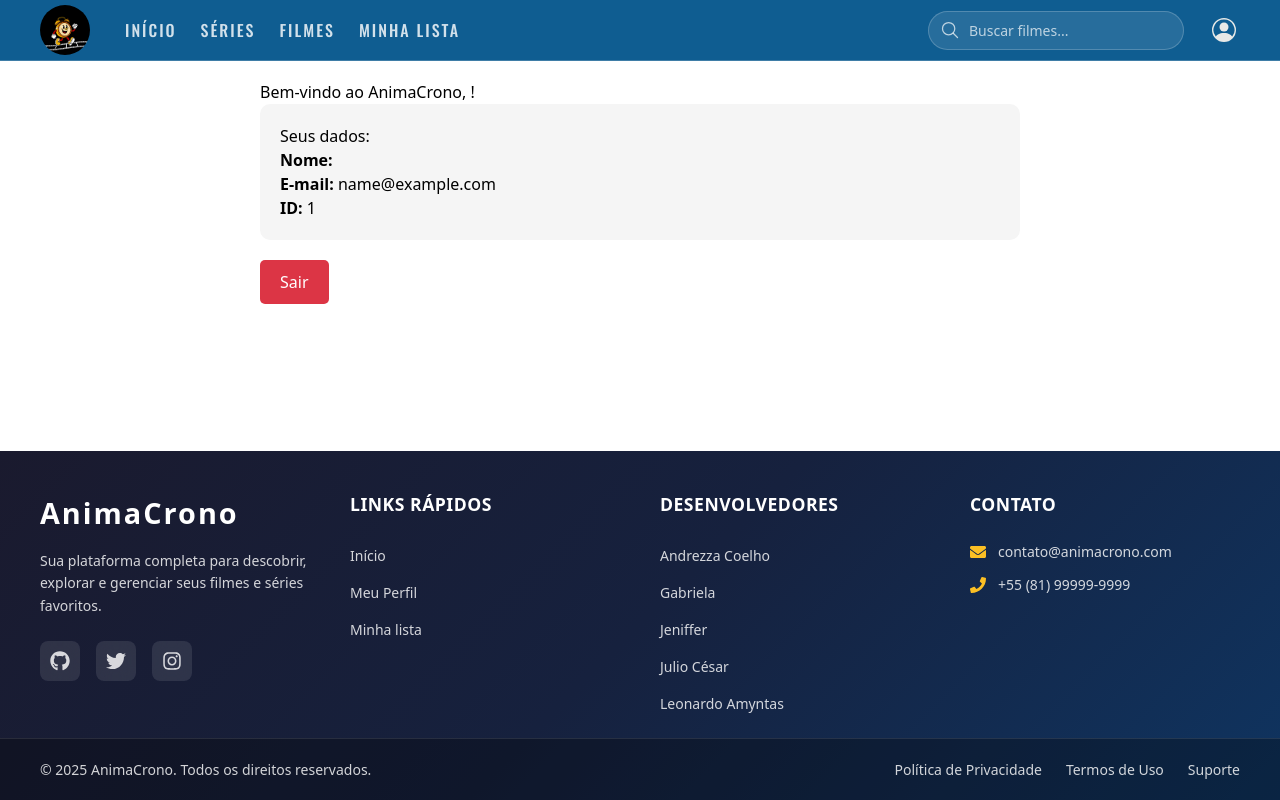
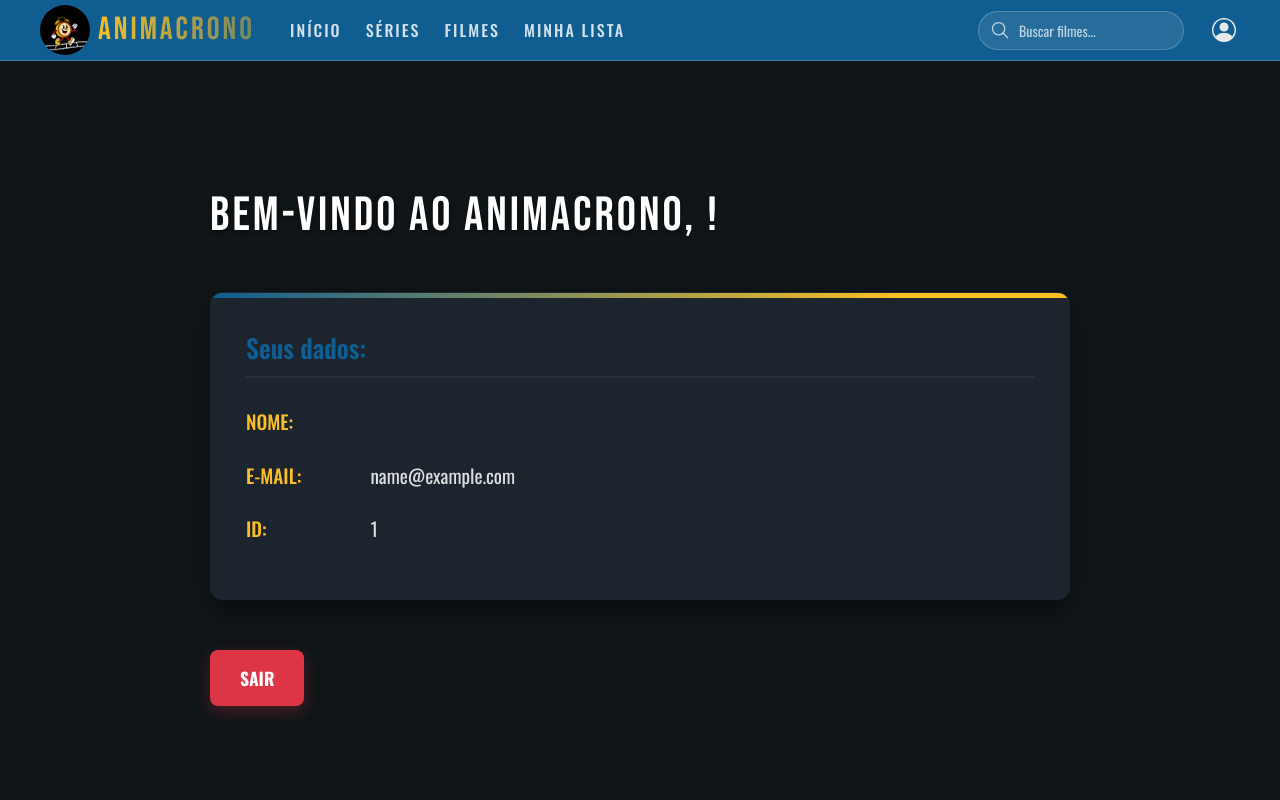
Before and after one commit to leoamff/AnimaCrono, a React (Vite) app: page /perfil in a window 1280 px wide. Shown: the top 800 px of the page. Built offline with nearby package versions, Linux system fonts and the light colour scheme; sample sign-in values are in the browser's storage.

Commit message:
feat: Aplica gradiente à logo e remove setas do carrossel

```diff
--- a/src/components/Header/header.css
+++ b/src/components/Header/header.css
@@ -1,8 +1,6 @@
-/* --- CONFIGURAÇÃO GERAL --- */
 @import url('https://fonts.googleapis.com/css2?family=Bebas+Neue:wght@400&family=Oswald:wght@300;400;500;600;700&display=swap');
 
 :root {
-  /* Paleta de Cores */
   --color-primary: rgb(15, 93, 145);
   --color-accent: #fbbf24;
   --color-text: #ffffff;
@@ -10,8 +8,6 @@
   --color-icon: #e7e9e7;
   --color-search-bg: rgba(255, 255, 255, 0.1);
   --color-border: rgba(255, 255, 255, 0.2);
-
-  /* Fontes */
   --font-logo: 'Bebas Neue', 'Oswald', sans-serif;
   --font-menu: 'Oswald', 'Bebas Neue', sans-serif;
 }
@@ -20,7 +16,6 @@
     box-sizing: border-box;
 }
 
-/* --- LAYOUT PRINCIPAL DO HEADER --- */
 .header {
   background: var(--color-primary);
   backdrop-filter: blur(10px);
@@ -42,7 +37,6 @@
   height: 60px;
 }
 
-/* --- SEÇÕES ESQUERDA E DIREITA --- */
 .header-left,
 .header-right {
   display: flex;
@@ -58,7 +52,12 @@
   padding: 8px 0;
   min-width: 120px;
 }
-/* --- LOGO --- */
+
+.logo {
+  display: flex;
+  align-items: center;
+}
+
 .logo a {
   display: flex;
   align-items: center;
@@ -72,22 +71,25 @@
     object-fit: cover;
 }
 
-.logo h1 {
+.logo-name {
     font-family: var(--font-logo);
     font-size: 2rem;
     font-weight: 400;
-  color: var(--color-text);
     margin: 0;
+    margin-left: 8px;
     letter-spacing: 3px;
     text-transform: uppercase;
-  transition: color 0.3s ease;
+    cursor: default;
+
+    background: linear-gradient(90deg, var(--color-accent), var(--color-primary) 175%);
+    -webkit-background-clip: text;
+    background-clip: text;
+    -webkit-text-fill-color: transparent;
+    color: transparent;
+
+    transition: all 0.3s ease;
 }
 
-.logo h1:hover {
-  color: var(--color-accent);
-}
-
-/* --- NAVEGAÇÃO --- */
 .desktop-nav .menu {
   display: flex;
   list-style: none;
@@ -115,7 +117,6 @@
   text-shadow: 0 2px 8px rgba(251, 191, 36, 0.3);
 }
 
-/* --- BUSCA (SEARCH) --- */
 .search-container {
   position: relative;
   display: flex;
@@ -157,7 +158,6 @@
   z-index: 1;
 }
 
-/* --- ÍCONES (PERFIL/USUÁRIO) --- */
 .header-right a {
   color: var(--color-icon);
   text-decoration: none;
@@ -177,9 +177,6 @@
   color: var(--color-accent);
 }
 
-/* --- RESPONSIVIDADE --- */
-
-/* Tablet e Telas Médias */
 @media (max-width: 768px) {
   .header-container {
     padding: 0 20px;
@@ -193,7 +190,7 @@
     gap: 16px;
   }
 
-  .logo h1 {
+  .logo-name {
     font-size: 1.4rem;
     letter-spacing: 2px;
   }
@@ -217,16 +214,16 @@
   }
 }
 
-/* Smartphone */
 @media (max-width: 480px) {
   .header-container {
     padding: 0 15px;
     height: 55px;
   }
 
-  .logo h1 {
+  .logo-name {
     font-size: 1.2rem;
     letter-spacing: 1px;
+    margin-left: 6px;
   }
 
   .header-logo-img {
--- a/src/components/Header/header.tsx
+++ b/src/components/Header/header.tsx
@@ -2,11 +2,7 @@ import './header.css';
 import { Link } from 'react-router-dom';
 import { IoSearchOutline } from "react-icons/io5";
 import { BsPersonCircle } from "react-icons/bs";
-
-// 1. IMPORTAÇÃO DA IMAGEM DO LOGO
-// Ajuste o caminho '../assets/logo.png' conforme a localização exata do seu arquivo
 import logo from '../../assets/logo.jpeg';
-
 
 export default function Header() {
     const menuItens = [
@@ -22,9 +18,9 @@ export default function Header() {
                 <div className="header-left">
                     <div className="logo">
                         <Link to="/">
-                            {/* 2. SUBSTITUIÇÃO AQUI: <h1> foi trocado por <img> */}
                             <img src={logo} alt="AnimaCrono Logo" className="header-logo-img"/>
                         </Link>
+                        <span className="logo-name">ANIMACRONO</span>
                     </div>
                     <nav className="desktop-nav">
                         <ul className="menu">
--- a/src/pages/Home/Home.tsx
+++ b/src/pages/Home/Home.tsx
@@ -3,14 +3,10 @@ import { useState, useEffect, useCallback, useMemo } from 'react';
 import useAxios from '../../hooks/useAxios';
 import './Home.css';
 
-// --- TIPAGEM ---
 interface Movie { id: number; title: string; poster_path: string; }
 interface MovieListResponse { results: Movie[]; }
 
-// --- COMPONENTE CARROSSEL ---
 const Carousel = () => {
-
-    // Imagens de fundo (Backdrops) horizontais para evitar corte
     const slides = useMemo(() => ([
         { id: 1, title: '101 Dálmatas II', linkTo: '/movie/8587', imageUrl: 'https://image.tmdb.org/t/p/original/k9tMAeSgaFASNedoxvyzMnTcilV.jpg' },
         { id: 2, title: 'Vida de Inseto', linkTo: '/movie/10191', imageUrl: 'https://image.tmdb.org/t/p/original/vvlbdBCuLt7nkQG7anNE6xHNbAO.jpg' },
@@ -24,13 +20,8 @@ const Carousel = () => {
         setCurrentSlide((prev) => (prev + 1) % slides.length);
     }, [slides.length]);
 
-    const prevSlide = useCallback(() => {
-        setCurrentSlide((prev) => (prev - 1 + slides.length) % slides.length);
-    }, [slides.length]);
-
     const current = slides[currentSlide];
 
-    // Lógica de Carregamento de Imagem
     useEffect(() => {
         setIsLoading(true);
         const img = new Image();
@@ -39,7 +30,6 @@ const Carousel = () => {
         img.onerror = () => setIsLoading(false);
     }, [current.imageUrl]);
 
-    // Lógica do Autoplay
     useEffect(() => {
         const intervalId = setInterval(nextSlide, 2000);
         return () => clearInterval(intervalId);
@@ -49,8 +39,6 @@ const Carousel = () => {
          return (
              <div className="carousel-container loading-state">
                  <div className="slide-content"><h2>CARREGANDO IMAGEM...</h2></div>
-                 <button onClick={prevSlide} className="nav-button prev">&#10094;</button>
-                 <button onClick={nextSlide} className="nav-button next">&#10095;</button>
                  <div className="dot-indicators">
                     {slides.map((_, index) => (
                         <span
@@ -78,8 +66,6 @@ const Carousel = () => {
                 <h2 className="carousel-title">{current.title}</h2>
             </div>
 
-            <button onClick={prevSlide} className="nav-button prev">&#10094;</button>
-            <button onClick={nextSlide} className="nav-button next">&#10095;</button>
 
             <div className="dot-indicators">
                 {slides.map((_, index) => (
@@ -94,7 +80,6 @@ const Carousel = () => {
     );
 };
 
-// --- COMPONENTE CARD DE FILME ---
 const MovieCard = ({ movie }: { movie: Movie }) => (
     <Link
         to={`/movie/${movie.id}`}
@@ -114,7 +99,6 @@ const MovieCard = ({ movie }: { movie: Movie }) => (
     </Link>
 );
 
-// --- COMPONENTE LISTA DE FILMES ---
 interface MovieListProps { title: string; movies: Movie[]; fallbackMessage: string; id: string; }
 
 const MovieList = ({ title, movies, fallbackMessage, id }: MovieListProps) => (
@@ -134,7 +118,6 @@ const MovieList = ({ title, movies, fallbackMessage, id }: MovieListProps) => (
 );
 
 
-// --- COMPONENTE HOME PRINCIPAL ---
 export default function Home() {
 
     const { VITE_API_KEY: API_KEY } = import.meta.env;
--- a/src/pages/Perfil/Perfil.css
+++ b/src/pages/Perfil/Perfil.css
@@ -0,0 +1,133 @@
+@import url('https://fonts.googleapis.com/css2?family=Bebas+Neue:wght@400&family=Oswald:wght@300;400;500;600;700&display=swap');
+
+:root {
+  --color-primary: rgb(15, 93, 145);
+  --color-accent: #fbbf24;
+  --color-text: #ffffff;
+  --color-dark-bg: #101518;
+  --color-card-bg: #1c252d;
+  --gradient-border: linear-gradient(90deg, var(--color-primary), var(--color-accent) 80%);
+  --color-danger: #dc3545;
+  --color-danger-hover: #c82333;
+}
+
+.perfil-page {
+    min-height: 100vh;
+    padding-top: 60px;
+    background-color: var(--color-dark-bg);
+    color: var(--color-text);
+    font-family: 'Oswald', sans-serif;
+}
+
+.perfil-container {
+    max-width: 900px;
+    margin: 60px auto;
+    padding: 0 20px;
+}
+
+.perfil-container h1 {
+    font-family: 'Bebas Neue', sans-serif;
+    font-size: 3rem;
+    color: var(--color-text);
+    margin-bottom: 40px;
+    letter-spacing: 3px;
+    text-transform: uppercase;
+    text-shadow: 0 2px 5px rgba(0, 0, 0, 0.5);
+}
+
+.dados-usuario {
+    background: var(--color-card-bg);
+    padding: 35px;
+    border-radius: 12px;
+    margin-bottom: 50px;
+    box-shadow: 0 10px 25px rgba(0, 0, 0, 0.4);
+    border: 1px solid var(--color-card-bg);
+    position: relative;
+    overflow: hidden;
+}
+
+.dados-usuario::before {
+    content: '';
+    position: absolute;
+    top: 0;
+    left: 0;
+    width: 100%;
+    height: 5px;
+    background: var(--gradient-border);
+}
+
+.dados-usuario h3 {
+    font-family: 'Oswald', sans-serif;
+    font-size: 1.6rem;
+    font-weight: 600;
+    margin-top: 0;
+    margin-bottom: 25px;
+    color: var(--color-primary);
+    border-bottom: 2px solid rgba(255, 255, 255, 0.05);
+    padding-bottom: 10px;
+}
+
+.dados-usuario p {
+    font-size: 1.2rem;
+    line-height: 2;
+    margin: 15px 0;
+    color: rgba(255, 255, 255, 0.85);
+}
+
+.dados-usuario strong {
+    font-weight: 500;
+    color: var(--color-accent);
+    display: inline-block;
+    min-width: 120px;
+    text-transform: uppercase;
+}
+
+.btn-logout {
+    padding: 15px 30px;
+    background-color: var(--color-danger);
+    color: var(--color-text);
+    border: none;
+    border-radius: 8px;
+    cursor: pointer;
+    font-size: 1.1rem;
+    font-weight: 700;
+    text-transform: uppercase;
+    transition: all 0.3s ease;
+    box-shadow: 0 5px 15px rgba(220, 53, 69, 0.3);
+}
+
+.btn-logout:hover {
+    background-color: var(--color-danger-hover);
+    transform: translateY(-3px);
+    box-shadow: 0 8px 20px rgba(220, 53, 69, 0.5);
+}
+
+@media (max-width: 768px) {
+    .perfil-container {
+        margin: 30px auto;
+        padding: 0 15px;
+    }
+
+    .perfil-container h1 {
+        font-size: 2.2rem;
+        margin-bottom: 25px;
+        letter-spacing: 2px;
+    }
+
+    .dados-usuario {
+        padding: 20px;
+    }
+
+    .dados-usuario p {
+        font-size: 1rem;
+    }
+
+    .dados-usuario strong {
+        min-width: 90px;
+    }
+
+    .btn-logout {
+        width: 100%;
+        padding: 15px;
+    }
+}
--- a/src/pages/Perfil/Perfil.tsx
+++ b/src/pages/Perfil/Perfil.tsx
@@ -1,6 +1,7 @@
 import { useState, useEffect } from 'react';
 import { useNavigate } from 'react-router-dom';
 import Header from '../../components/Header/header';
+import './Perfil.css';
 
 interface Usuario {
   id: string | number;
@@ -10,15 +11,23 @@ interface Usuario {
 
 export default function Perfil() {
   const [usuario, setUsuario] = useState<Usuario | null>(null);
+  const [isLoading, setIsLoading] = useState(true);
   const navigate = useNavigate();
 
   useEffect(() => {
     const usuarioLogado = localStorage.getItem('animacrono_current_user');
 
-    if (usuarioLogado) {
-      setUsuario(JSON.parse(usuarioLogado));
-    } else {
+    try {
+      if (usuarioLogado) {
+        setUsuario(JSON.parse(usuarioLogado) as Usuario);
+      } else {
+        navigate('/login');
+      }
+    } catch (e) {
+      console.error("Erro ao carregar dados do usuário:", e);
       navigate('/login');
+    } finally {
+      setIsLoading(false);
     }
   }, [navigate]);
 
@@ -27,21 +36,26 @@ export default function Perfil() {
     navigate('/login');
   };
 
+  if (isLoading) {
+    return (
+      <div className="perfil-page">
+        <Header />
+        <div className="perfil-container" style={{ textAlign: 'center' }}>Carregando...</div>
+      </div>
+    );
+  }
+
   if (!usuario) {
-    return <div>Carregando...</div>;
+    return null;
   }
 
   return (
-    <div>
+    <div className="perfil-page">
       <Header />
-      <div style={{ padding: '20px', maxWidth: '800px', margin: '0 auto' }}>
+      <div className="perfil-container">
         <h1>Bem-vindo ao AnimaCrono, {usuario.nome}!</h1>
-        <div style={{
-          background: '#f5f5f5',
-          padding: '20px',
-          borderRadius: '10px',
-          marginBottom: '20px'
-        }}>
+
+        <div className="dados-usuario">
           <h3>Seus dados:</h3>
           <p><strong>Nome:</strong> {usuario.nome}</p>
           <p><strong>E-mail:</strong> {usuario.email}</p>
@@ -50,14 +64,7 @@ export default function Perfil() {
 
         <button
           onClick={handleLogout}
-          style={{
-            padding: '10px 20px',
-            backgroundColor: '#dc3545',
-            color: 'white',
-            border: 'none',
-            borderRadius: '5px',
-            cursor: 'pointer'
-          }}
+          className="btn-logout"
         >
           Sair
         </button>
```
Also changed, not shown: src/pages/Home/Home.css (+2 -11 lines). Lines whose indentation alone changed are shown as unchanged.
